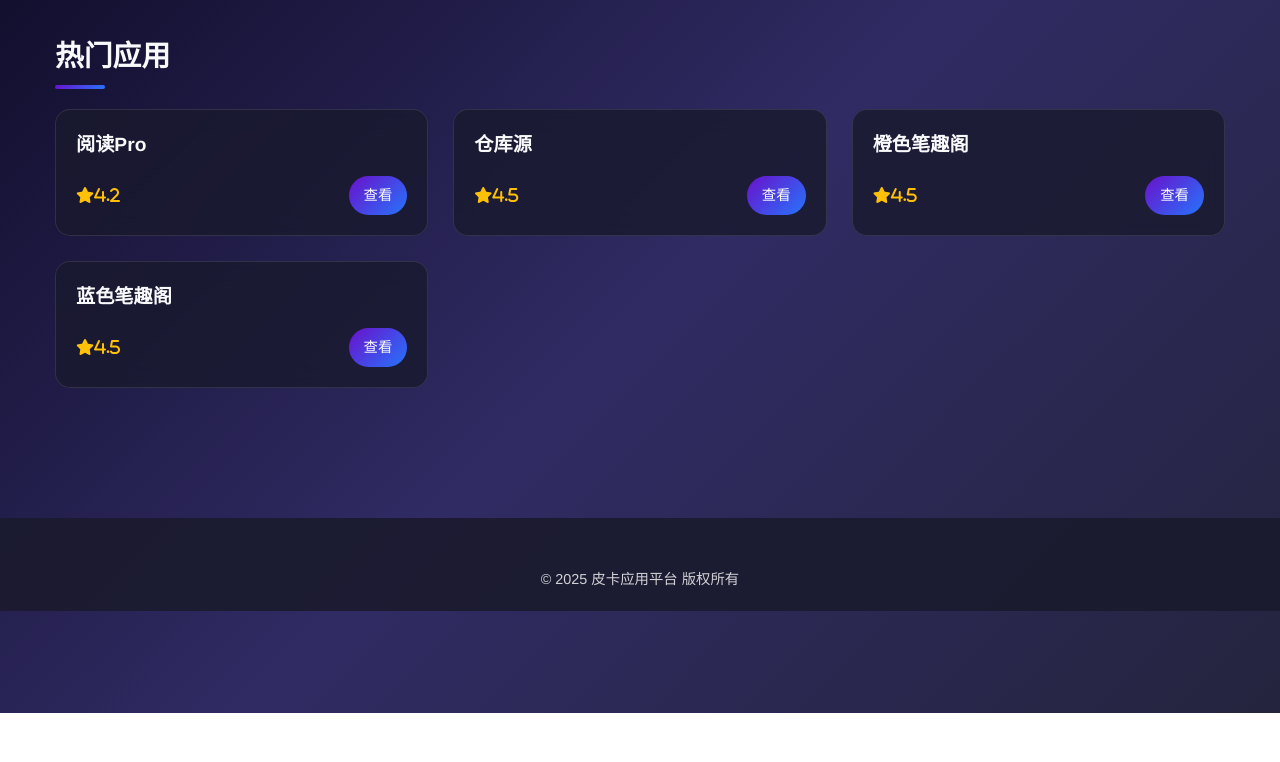
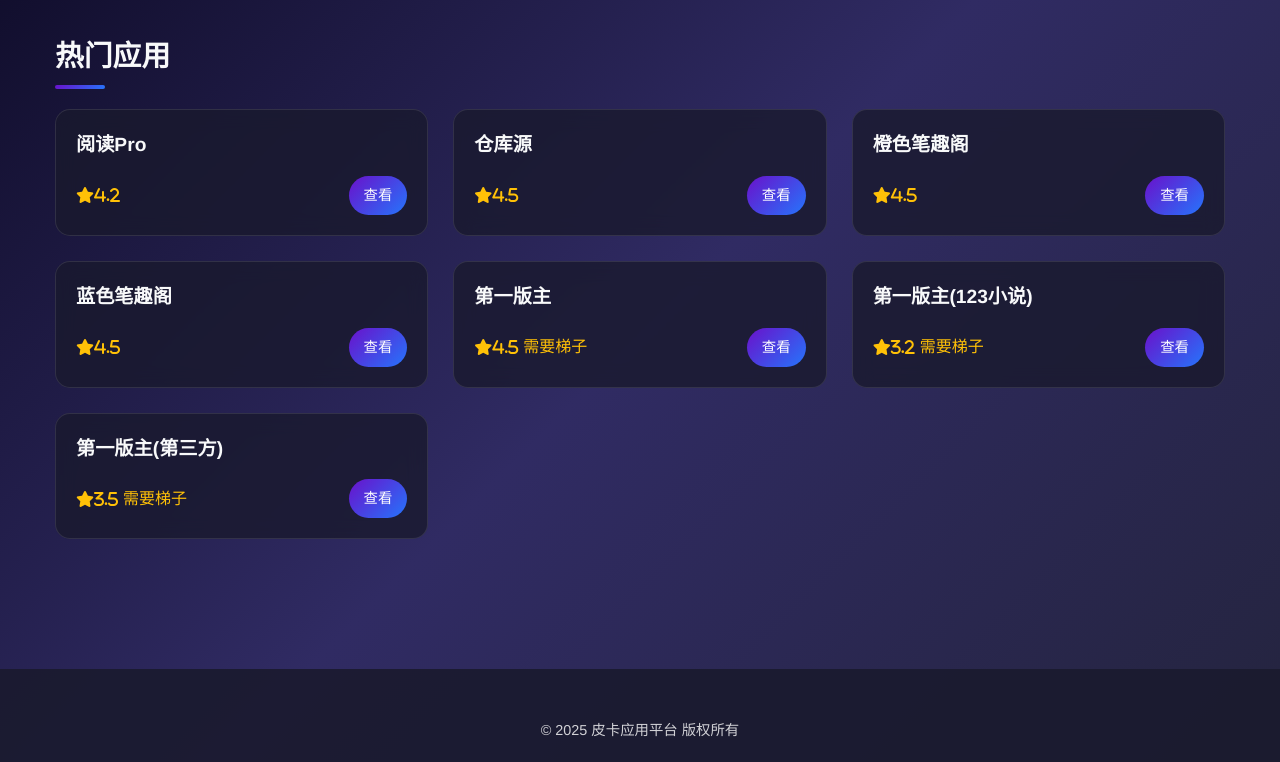
Before and after one commit to huixiao666/pk4, a plain HTML site: page index.html in a window 1280 px wide. Shown: the part 87-849 px from the top of the page. Before the commit the page ends 800 px from the top, so only its background shows below. Drawn offline with Linux system fonts and the light colour scheme.

Commit message:
Update index.html

```diff
--- a/index.html
+++ b/index.html
@@ -852,6 +852,48 @@
                     </div>
                 </div>
 
+                <div class="card">
+                    <div class="card-content">
+                        <h3 class="card-title">第一版主</h3>
+                        <p class="card-desc"></p>
+                        <div class="card-footer">
+                            <div class="card-rating">
+                                <i class="fas fa-star">4.5</i>
+                                需要梯子
+                            </div>
+                            <a href="https://m.diyibanzhu.store/" class="card-button">查看</a>
+                        </div>
+                    </div>
+                </div>
+
+                <div class="card">
+                    <div class="card-content">
+                        <h3 class="card-title">第一版主(123小说)</h3>
+                        <p class="card-desc"></p>
+                        <div class="card-footer">
+                            <div class="card-rating">
+                                <i class="fas fa-star">3.2</i>
+                                需要梯子
+                            </div>
+                            <a href="https://www.banzhu6666666.com/" class="card-button">查看</a>
+                        </div>
+                    </div>
+                </div>
+
+                <div class="card">
+                    <div class="card-content">
+                        <h3 class="card-title">第一版主(第三方)</h3>
+                        <p class="card-desc"></p>
+                        <div class="card-footer">
+                            <div class="card-rating">
+                                <i class="fas fa-star">3.5</i>
+                                需要梯子
+                            </div>
+                            <a href="https://www.banzhu123.com/" class="card-button">查看</a>
+                        </div>
+                    </div>
+                </div>
+
 
             </div>
         </section>
```
